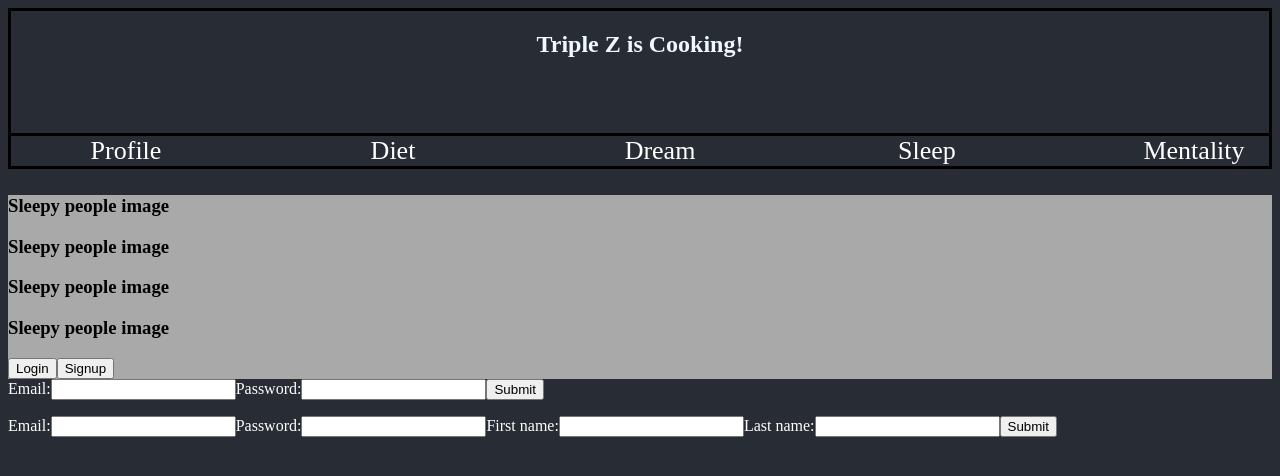
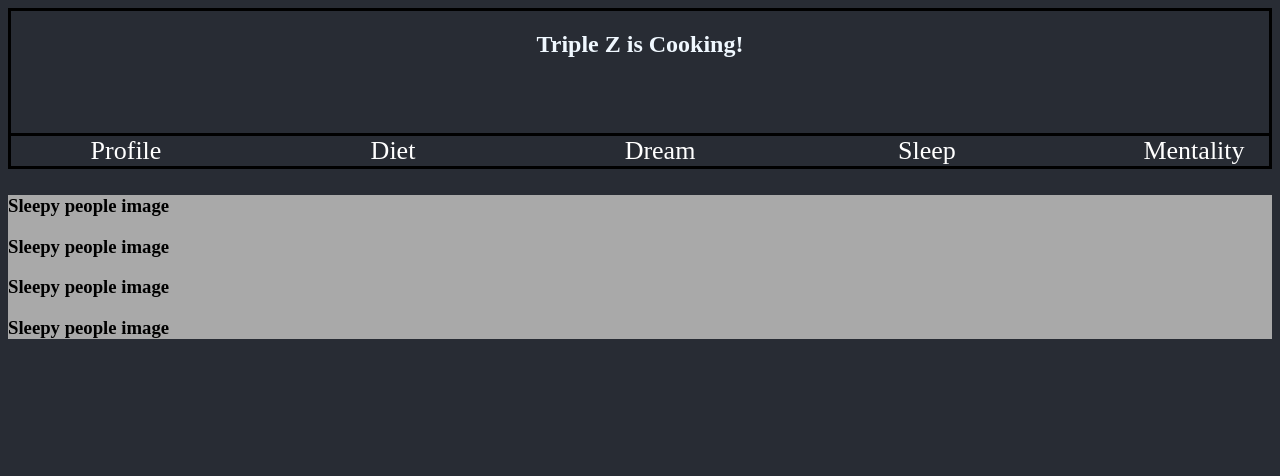
Before and after one commit to alwrence9/dreamscape, a React (Create React App) app in the folder client/: page / in a window 1280 px wide. Shown: the top 476 px of the page. Built offline with nearby package versions, Linux system fonts and the light colour scheme.

Commit message:
Implement logging in with token

```diff
--- a/client/src/App.js
+++ b/client/src/App.js
@@ -8,8 +8,6 @@ function App() {
   return (
     <>
       <Navigation/>
-      <Login/>
-      <Signup/>
     </>
   );
 }
--- a/client/src/components/HomePage.js
+++ b/client/src/components/HomePage.js
@@ -1,6 +1,6 @@
-import React from 'react';
+import { React, useState} from 'react';
 
-function HomePage({ handleSignup, handleLogin }) {
+function HomePage({ handleSignup, handleLogin, token }) {
   return (
     <>
       <section>
@@ -9,8 +9,10 @@ function HomePage({ handleSignup, handleLogin }) {
         <h3> Sleepy people image </h3>
         <h3> Sleepy people image </h3>
       </section>
-      <button onClick={() => handleLogin(true)}> Login </button>
-      <button onClick={() => handleSignup(true)}> Signup </button>
+      {token &&
+        <button onClick={() => handleLogin(true)}> Login </button> &&
+        <button onClick={() => handleSignup(true)}> Signup </button>
+      }
     </>
   );
 }
--- a/client/src/components/Login.js
+++ b/client/src/components/Login.js
@@ -1,7 +1,7 @@
 import React, { useState } from 'react';
 import { GoogleLogin } from '@react-oauth/google';
 
-function LoginForm() {
+function LoginForm({setToken}) {
   const [email, setEmail] = useState('');
   const [password, setPassword] = useState('');
   const [resultText, setMessage] = useState('');
@@ -28,6 +28,7 @@ function LoginForm() {
           //Get authentication token
           var token = await response.json();
           localStorage.setItem("token", token);
+          setToken(token);
         } else {
           setMessage('Failed to login');
         }
--- a/client/src/components/Navigation.js
+++ b/client/src/components/Navigation.js
@@ -10,10 +10,12 @@ import SignupForm from './Signup.js';
 
 function Navigation() {
 
+  const [token, setToken] = useState();
+
   const handleLogin = () => {
     setLoginClicked(true);
     setSignupClicked(false);
-    setSelectedComponent(<LoginForm />);
+    setSelectedComponent(<LoginForm setToken={setToken}/>);
   };
 
   const handleSignup = () => {
@@ -23,7 +25,7 @@ function Navigation() {
   };
 
   const [selectedComponent, setSelectedComponent] = useState(
-    <HomePage handleSignup={handleSignup} handleLogin={handleLogin} />
+    <HomePage handleSignup={handleSignup} handleLogin={handleLogin} token={token} />
   );
   const [loginClicked, setLoginClicked] = useState(false);
   const [signupClicked, setSignupClicked] = useState(false);
```
